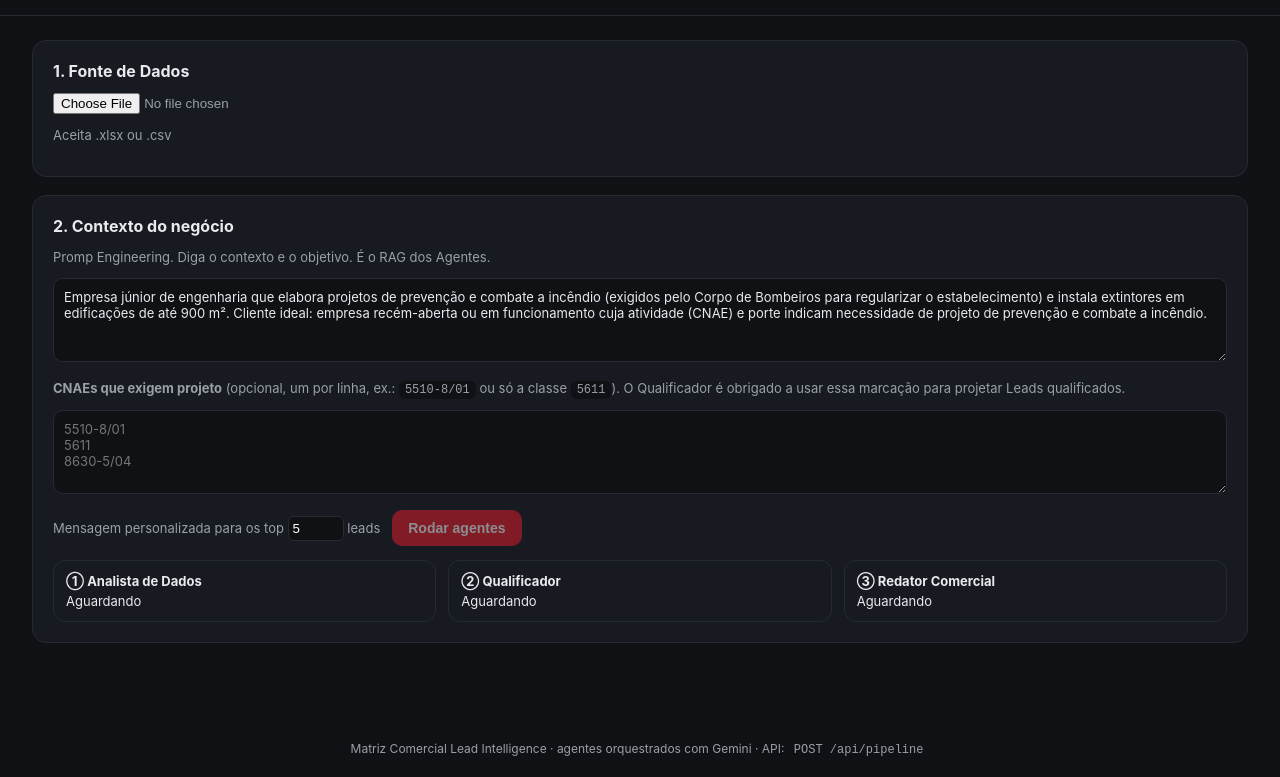
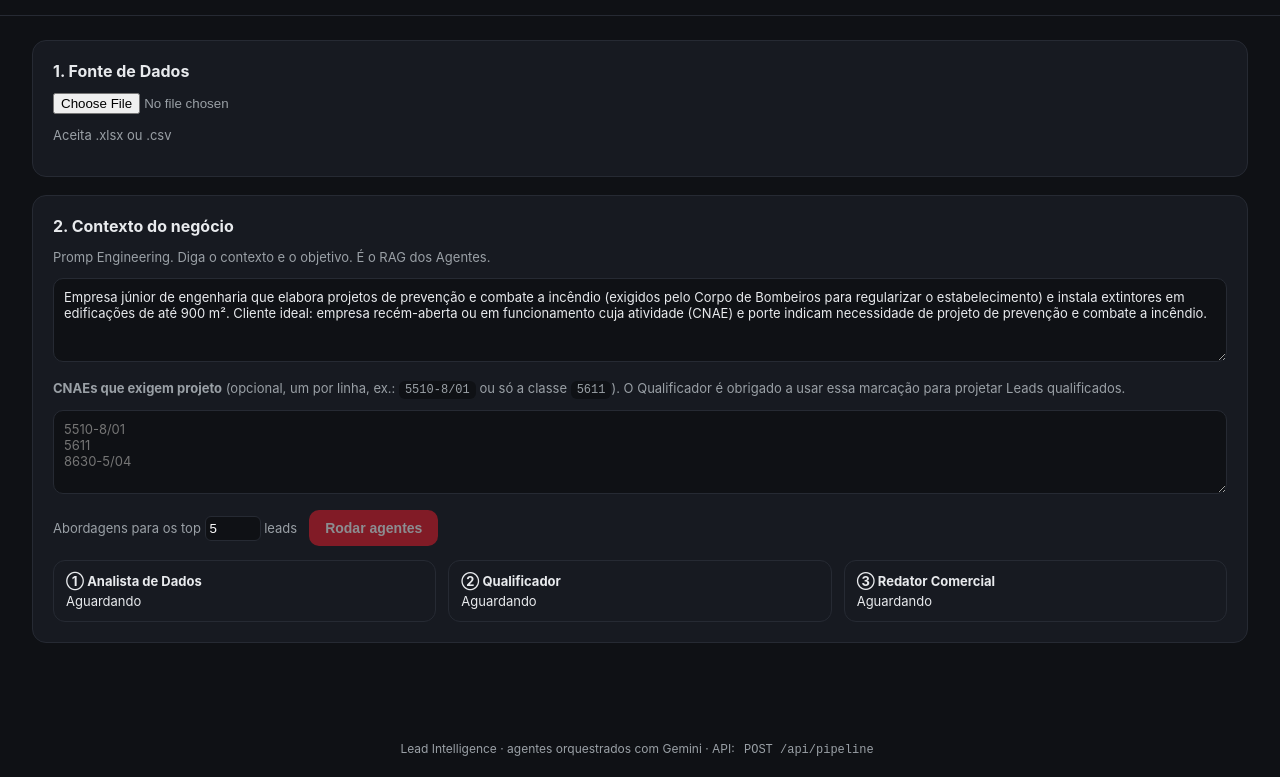
Before and after one commit to welferengineer/Lead-Intelligence, a website: page index.html in a window 1280 px wide. Shown: the part 117-894 px from the top of the page. Drawn offline with nearby package versions, Linux system fonts and the light colour scheme; a script that the page names is missing.

Commit message:
Update index.html

```diff
--- a/index.html
+++ b/index.html
@@ -74,7 +74,7 @@
     <p class="muted" style="margin-top:14px"><b>CNAEs que exigem projeto</b> (opcional, um por linha, ex.: <code>5510-8/01</code> ou só a classe <code>5611</code>). O Qualificador é obrigado a usar essa marcação para projetar Leads qualificados.</p>
     <textarea id="cnaesObrig" placeholder="5510-8/01&#10;5611&#10;8630-5/04"></textarea>
     <div class="row" style="margin-top:12px">
-      <label class="muted">Mensagem personalizada para os top <input id="top" type="number" value="5" min="1" max="15" style="width:56px;background:#0f1115;color:#fff;border:1px solid var(--line);border-radius:6px;padding:4px"> leads</label>
+      <label class="muted">Abordagens para os top <input id="top" type="number" value="5" min="1" max="15" style="width:56px;background:#0f1115;color:#fff;border:1px solid var(--line);border-radius:6px;padding:4px"> leads</label>
       <button id="runBtn" disabled>Rodar agentes</button>
     </div>
     <div class="steps">
@@ -117,7 +117,7 @@
     </section>
   </div>
 </main>
-<footer>Matriz Comercial Lead Intelligence · agentes orquestrados com Gemini · API: <code>POST /api/pipeline</code></footer>
+<footer>Lead Intelligence · agentes orquestrados com Gemini · API: <code>POST /api/pipeline</code></footer>
 
 <script>
 const DEFAULT_CONTEXT = "Empresa júnior de engenharia que elabora projetos de prevenção e combate a incêndio (exigidos pelo Corpo de Bombeiros para regularizar o estabelecimento) e instala extintores em edificações de até 900 m². Cliente ideal: empresa recém-aberta ou em funcionamento cuja atividade (CNAE) e porte indicam necessidade de projeto de prevenção e combate a incêndio.";
```
